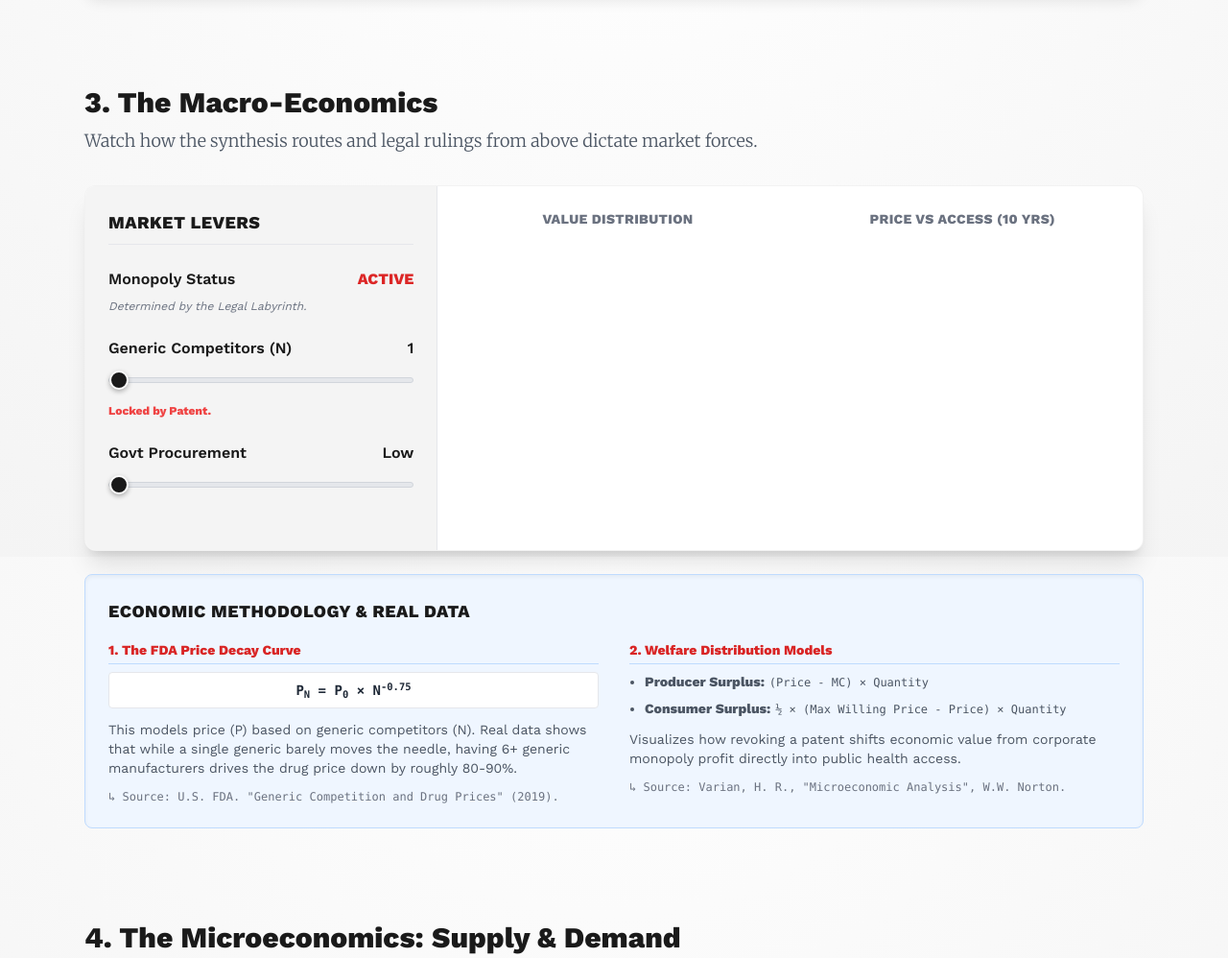
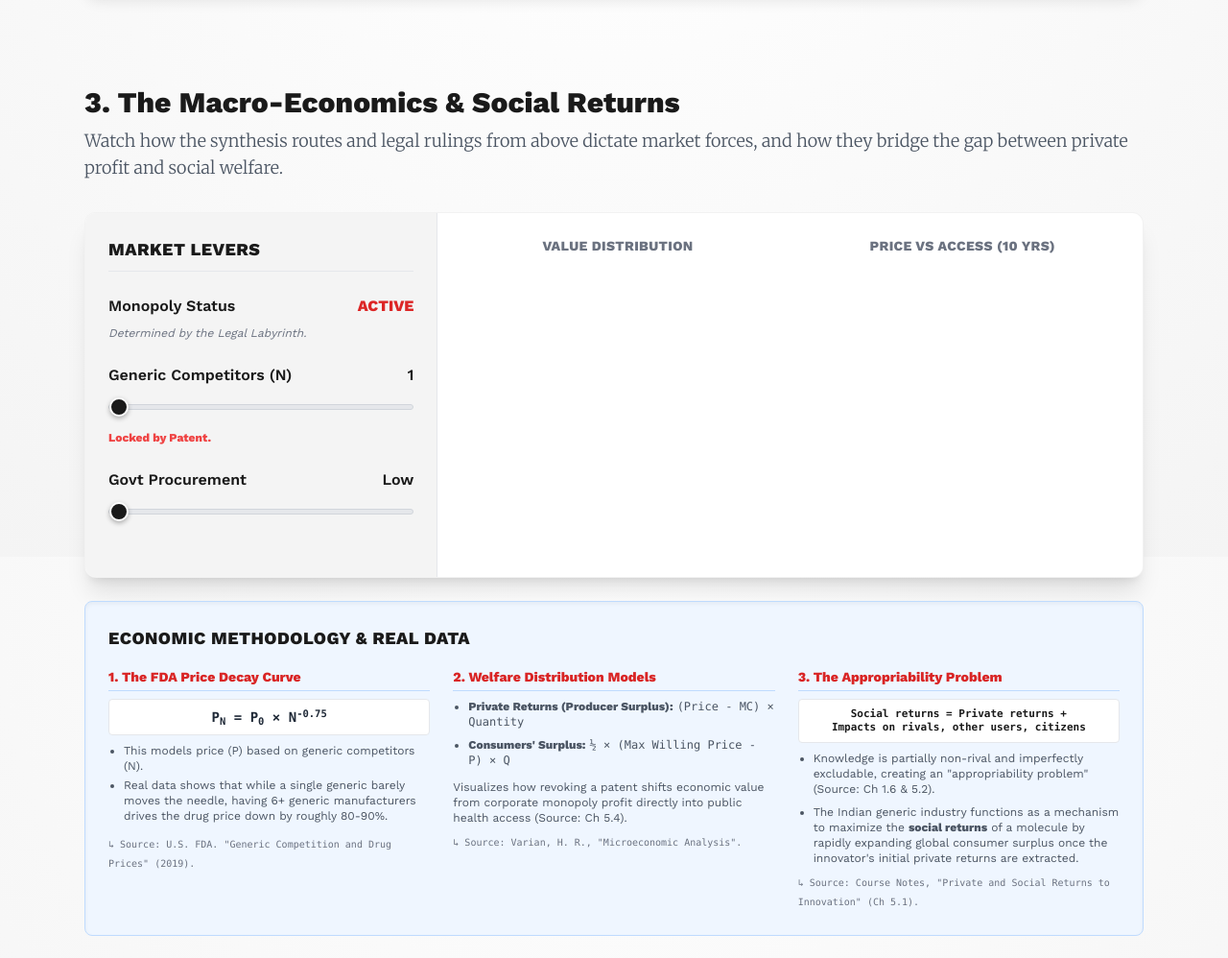
Before and after one commit to ReanSchwarzer1/SPV7799_Website, a plain HTML site: page index.html in a window 1280 px wide. Shown: the part 1820-2818 px from the top of the page at 96% size. Drawn offline with nearby package versions, Linux system fonts and the light colour scheme; a script that the page names is missing.

Commit message:
Update index.html

```diff
--- a/index.html
+++ b/index.html
@@ -111,9 +111,9 @@
             </div>
         </section>
 
-        <section class="mb-24">
-            <h3 class="text-3xl font-bold font-sans mb-2">3. The Macro-Economics</h3>
-            <p class="text-lg font-serif text-gray-600 mb-8">Watch how the synthesis routes and legal rulings from above dictate market forces.</p>
+        <section class="mb-24" id="macro-economics">
+            <h3 class="text-3xl font-bold font-sans mb-2">3. The Macro-Economics & Social Returns</h3>
+            <p class="text-lg font-serif text-gray-600 mb-8">Watch how the synthesis routes and legal rulings from above dictate market forces, and how they bridge the gap between private profit and social welfare.</p>
             <div class="bg-white border border-gray-200 shadow-xl rounded-xl overflow-hidden mb-6">
                 <div class="grid grid-cols-1 md:grid-cols-12 gap-0">
                     <div class="md:col-span-4 bg-brandGray p-6 border-r border-gray-200">
@@ -158,21 +158,37 @@
 
             <div class="bg-blue-50 border border-blue-200 p-6 rounded-lg text-sm text-gray-800 font-sans shadow-inner">
                 <h5 class="font-bold text-lg mb-4 uppercase tracking-wide text-brandDark">Economic Methodology & Real Data</h5>
-                <div class="grid grid-cols-1 md:grid-cols-2 gap-8">
+                <div class="grid grid-cols-1 md:grid-cols-3 gap-6">
                     <div>
                         <strong class="text-scrollRed border-b border-blue-200 pb-1 block mb-2">1. The FDA Price Decay Curve</strong>
-                        <p class="font-mono bg-white p-2 rounded border border-gray-200 mt-2 mb-3 font-bold text-center">P<sub>N</sub> = P<sub>0</sub> &times; N<sup>-0.75</sup></p>
-                        <p class="mb-2 text-gray-600">This models price (P) based on generic competitors (N). Real data shows that while a single generic barely moves the needle, having 6+ generic manufacturers drives the drug price down by roughly 80-90%.</p>
-                        <p class="text-xs mt-3 text-gray-500 font-mono">↳ Source: U.S. FDA. "Generic Competition and Drug Prices" (2019).</p>
+                        <div class="bg-white p-2 border border-gray-200 rounded mt-2 mb-2 text-center">
+                            <span class="font-mono font-bold text-sm">P<sub>N</sub> = P<sub>0</sub> &times; N<sup>-0.75</sup></span>
+                        </div>
+                        <ul class="space-y-1 text-xs text-gray-600 list-disc pl-4">
+                            <li>This models price (P) based on generic competitors (N).</li>
+                            <li>Real data shows that while a single generic barely moves the needle, having 6+ generic manufacturers drives the drug price down by roughly 80-90%.</li>
+                        </ul>
+                        <p class="text-[10px] mt-3 text-gray-500 font-mono">↳ Source: U.S. FDA. "Generic Competition and Drug Prices" (2019).</p>
                     </div>
                     <div>
                         <strong class="text-scrollRed border-b border-blue-200 pb-1 block mb-2">2. Welfare Distribution Models</strong>
-                        <ul class="list-disc pl-4 mt-2 mb-3 space-y-2 text-gray-600">
-                            <li><strong>Producer Surplus:</strong> <span class="font-mono text-xs">(Price - MC) &times; Quantity</span></li>
-                            <li><strong>Consumer Surplus:</strong> <span class="font-mono text-xs">&frac12; &times; (Max Willing Price - Price) &times; Quantity</span></li>
+                        <ul class="list-disc pl-4 mt-2 mb-3 space-y-2 text-xs text-gray-600">
+                            <li><strong>Private Returns (Producer Surplus):</strong> <span class="font-mono">(Price - MC) &times; Quantity</span></li>
+                            <li><strong>Consumers' Surplus:</strong> <span class="font-mono">&frac12; &times; (Max Willing Price - P) &times; Q</span></li>
                         </ul>
-                        <p class="text-gray-600">Visualizes how revoking a patent shifts economic value from corporate monopoly profit directly into public health access.</p>
-                        <p class="text-xs mt-3 text-gray-500 font-mono">↳ Source: Varian, H. R., "Microeconomic Analysis", W.W. Norton.</p>
+                        <p class="text-gray-600 text-xs mb-2">Visualizes how revoking a patent shifts economic value from corporate monopoly profit directly into public health access (Source: Ch 5.4).</p>
+                        <p class="text-[10px] mt-1 text-gray-500 font-mono">↳ Source: Varian, H. R., "Microeconomic Analysis".</p>
+                    </div>
+                    <div>
+                        <strong class="text-scrollRed border-b border-blue-200 pb-1 block mb-2">3. The Appropriability Problem</strong>
+                        <div class="bg-white p-2 border border-gray-200 rounded mt-2 mb-2 text-center flex flex-col justify-center">
+                            <span class="font-mono font-bold text-[11px] leading-tight text-brandDark">Social returns = Private returns +<br>Impacts on rivals, other users, citizens</span>
+                        </div>
+                        <ul class="space-y-2 text-xs text-gray-600 list-disc pl-4">
+                            <li>Knowledge is partially non-rival and imperfectly excludable, creating an "appropriability problem" (Source: Ch 1.6 & 5.2).</li>
+                            <li>The Indian generic industry functions as a mechanism to maximize the <strong>social returns</strong> of a molecule by rapidly expanding global consumer surplus once the innovator's initial private returns are extracted.</li>
+                        </ul>
+                        <p class="text-[10px] mt-2 text-gray-500 font-mono">↳ Source: Course Notes, "Private and Social Returns to Innovation" (Ch 5.1).</p>
                     </div>
                 </div>
             </div>
@@ -486,7 +502,7 @@
 
         <section class="mb-24" id="antitrust-hhi">
             <h3 class="text-3xl font-bold font-sans mb-2">8. Antitrust Policy & Innovation: The Inverted-U</h3>
-            <p class="text-lg font-serif text-gray-600 mb-8">How does a government legally prove a company has "too much" power? Regulators calculate market concentration using the <strong>Herfindahl-Hirschman Index (HHI)</strong>. But concentration isn't just about price—it also drives the <strong>incentive to innovate</strong>. Adjust the slider to see how market structure dictates both pricing power and R&D effort.</p>
+            <p class="text-lg font-serif text-gray-600 mb-8">How does a government legally prove a company has "too much" power? Regulators calculate market concentration using the <strong>Herfindahl-Hirschman Index (HHI)</strong>. But concentration isn't just about price, but it also drives the <strong>incentive to innovate</strong>. Adjust the slider to see how market structure dictates both pricing power and R&D effort.</p>
 
             <div class="bg-white border border-gray-200 shadow-xl rounded-xl overflow-hidden mb-6">
                 <div class="grid grid-cols-1 md:grid-cols-12 gap-0">
```
